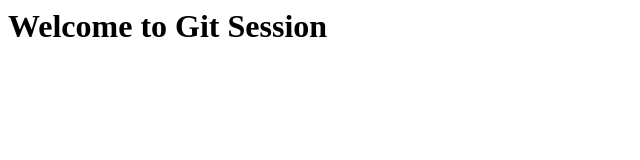
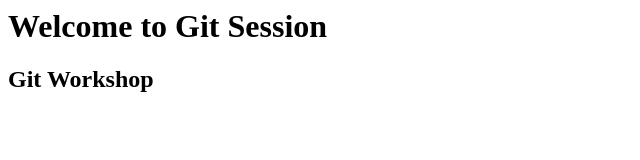
Before and after one commit to YesnotBot/GitSession, a plain HTML site: page App1/index.html in a window 1280 px wide. Shown: the whole page, without its empty margins (0-640 px from the left). Drawn offline with Linux system fonts and the light colour scheme.

Commit message:
edited file

```diff
--- a/App1/index.html
+++ b/App1/index.html
@@ -1,5 +1,6 @@
 <html>
 <body>
 	<h1>Welcome to Git Session</h1>
+	<h2>Git Workshop</h2>
 </body>
 </html>
```
